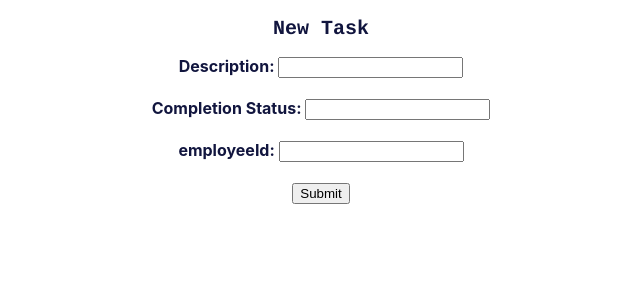
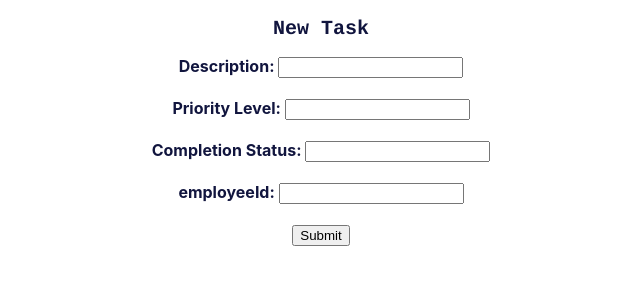
Before and after one commit to ynainggolan/front-end, a React (Create React App) app: page /newtask in a window 1280 px wide. Shown: the top 300 px of the page, without its empty margins (319-959 px from the left). Built offline with nearby package versions, Linux system fonts and the light colour scheme.

Commit message:
updated the form on adding and editing task

```diff
--- a/src/components/containers/EditTaskContainer.js
+++ b/src/components/containers/EditTaskContainer.js
@@ -43,6 +43,7 @@ class EditTaskContainer extends Component {
         super(props);
         this.state = {
           description: "",
+          priorityLevel: "",
           completionStatus: "",
           employeeId: null,
           redirect: false,
@@ -57,6 +58,7 @@ class EditTaskContainer extends Component {
         this.props.fetchEmployees();
         this.setState({
             description: this.props.task.description,
+            priorityLevel: this.props.task.priorityLevel,
             completionStatus: this.props.task.completionStatus,
             employeeId: this.props.task.employeeId,
         });
@@ -93,6 +95,7 @@ class EditTaskContainer extends Component {
         let task = {
             id: this.props.task.id,
             description: this.state.description,
+            priorityLevel: this.props.task.priorityLevel,
             completionStatus: this.state.completionStatus,
             employeeId: this.state.employeeId
         };
@@ -127,6 +130,10 @@ class EditTaskContainer extends Component {
         <form style={{textAlign: 'center'}} onSubmit={(e) => this.handleSubmit(e)}>
             <label style= {{color:'#11153e', fontWeight: 'bold'}}>Description: </label>
             <input type="text" name="description" value={this.state.description || ''} placeholder={task.description} onChange ={(e) => this.handleChange(e)}/>
+            <br/>
+
+            <label style= {{color:'#11153e', fontWeight: 'bold'}}>Priority Level: </label>
+            <input type="text" name="priorityLevel" value={this.state.priorityLevel || ''} placeholder={task.priorityLevel} onChange ={(e) => this.handleChange(e)}/>
             <br/>
 
             <label style={{color:'#11153e', fontWeight: 'bold'}}>Completion Status: </label>
--- a/src/components/views/NewTaskView.js
+++ b/src/components/views/NewTaskView.js
@@ -12,6 +12,11 @@ const NewTaskView = (props) => {
           <form style={{textAlign: 'center'}} onSubmit={(e) => handleSubmit(e)}>
             <label style= {{color:'#11153e', fontWeight: 'bold'}}>Description: </label>
             <input type="text" name="description" onChange ={(e) => handleChange(e)} />
+            <br/>
+            <br/>
+
+            <label style={{color:'#11153e', fontWeight: 'bold'}}>Priority Level: </label>
+            <input type="text" name="priorityLevel" onChange={(e) => handleChange(e)} />
             <br/>
             <br/>
 
```
